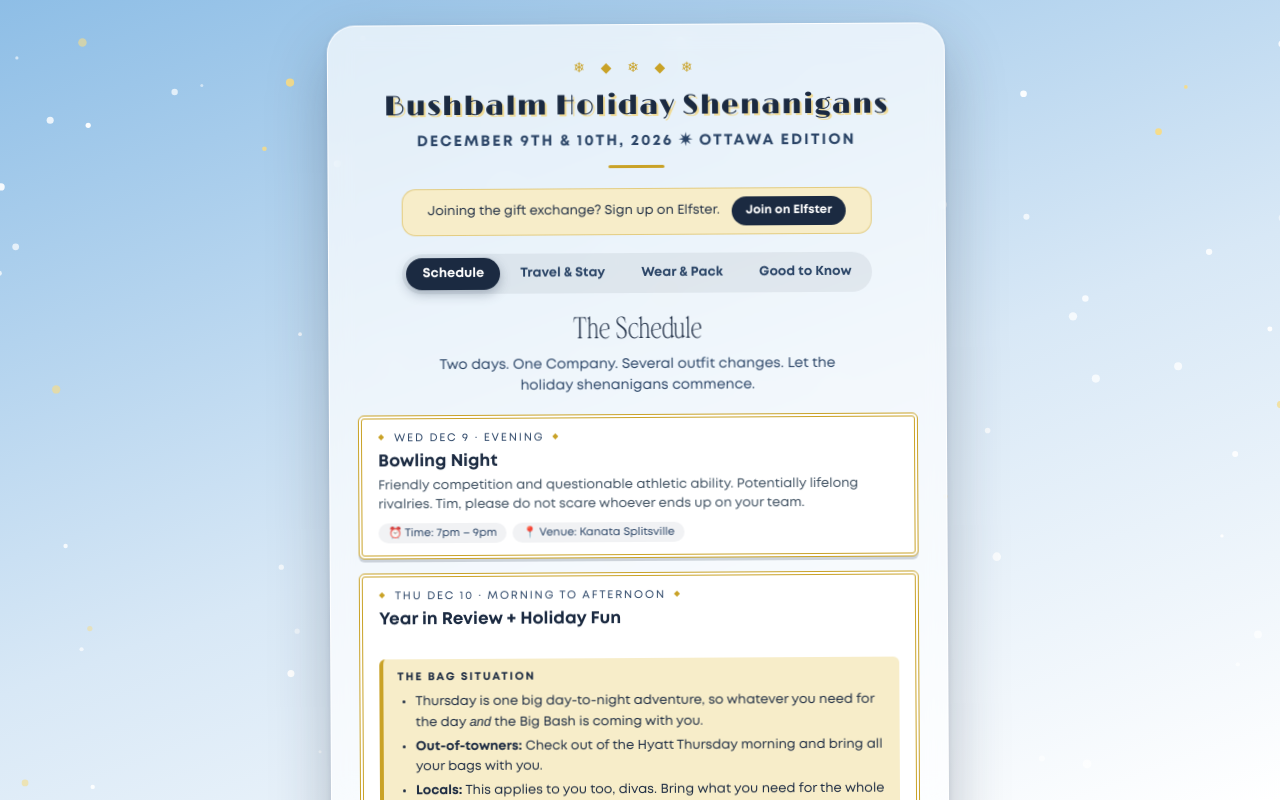
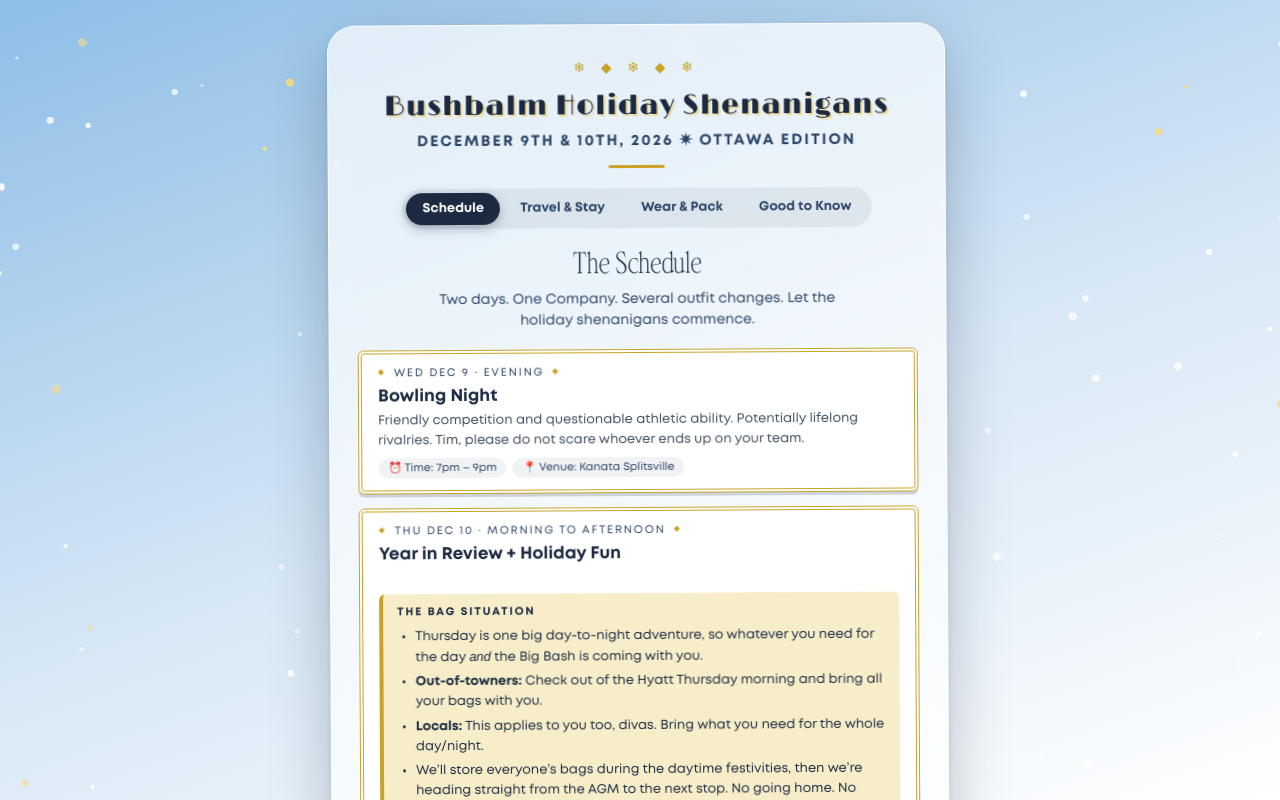
Before and after one commit to bushbalm-hq/BushbalmParty, a plain HTML site: page index.html in a window 1280 px wide. Drawn offline with nearby package versions, Linux system fonts and the light colour scheme; a web font is replaced by a local one.

Commit message:
Add files via upload

```diff
--- a/index.html
+++ b/index.html
@@ -313,30 +313,6 @@
     font-size: 13px;
     line-height: 1.55;
     color: var(--navy);
-  }
-
-  /* site-wide notice above the tabs */
-  .notice {
-    display: flex;
-    flex-wrap: wrap;
-    align-items: center;
-    justify-content: center;
-    gap: 6px 12px;
-    max-width: 440px;
-    margin: 0 auto 18px;
-    padding: 8px 14px;
-    background: var(--gold-tint);
-    border: 1px solid rgba(201, 162, 39, 0.45);
-    border-radius: 14px;
-    font-size: 13px;
-    line-height: 1.4;
-    color: var(--navy);
-  }
-
-  .notice .cta {
-    padding: 6px 14px;
-    font-size: 12px;
-    box-shadow: none;
   }
 
   .callout-title {
@@ -719,11 +695,6 @@
     <h1>Bushbalm Holiday Shenanigans</h1>
     <div class="subtitle">December 9th &amp; 10th, 2026 ✷ Ottawa Edition</div>
 
-    <div class="notice">
-      <span>Joining the gift exchange? Sign up on Elfster.</span>
-      <a class="cta" href="https://www.elfster.com/gift-exchanges/104bc5e2-fe3f-47f0-9aa8-7f6eb9e79315/?join=mta0" target="_blank" rel="noopener">Join on Elfster</a>
-    </div>
-
     <div class="tabs" role="tablist" aria-label="Holiday party info">
       <button class="tab" role="tab" id="tab-schedule" aria-controls="panel-schedule" aria-selected="true">Schedule</button>
       <button class="tab" role="tab" id="tab-travel" aria-controls="panel-travel" aria-selected="false" tabindex="-1">Travel &amp; Stay</button>
@@ -817,6 +788,16 @@ The Itinerary
             Hotels are already handled by Bushbalm, so do not book yourself a hotel room. We’ve got you.
           </div>
           <div class="event-tags"><a class="cta" href="https://app.navan.com/u/travel/events/dc05f3b0-8bfa-4546-8294-a4d76ad72766/invitation" target="_blank" rel="noopener">Book on Navan</a></div>
+        </div>
+
+        <div class="event">
+          <span class="event-when">Paid out Nov 30</span>
+          <div class="event-title">Meal Stipend: $115</div>
+          <div class="event-desc">
+            All remote employees travelling to Ottawa get a <strong>$115 meal stipend</strong>: lunch and dinner, plus breakfast and lunch on travel days.
+            <br><br>
+            It lands before you travel, on the <strong>Nov 30 pay</strong>.
+          </div>
         </div>
 
         <div class="event">
```
